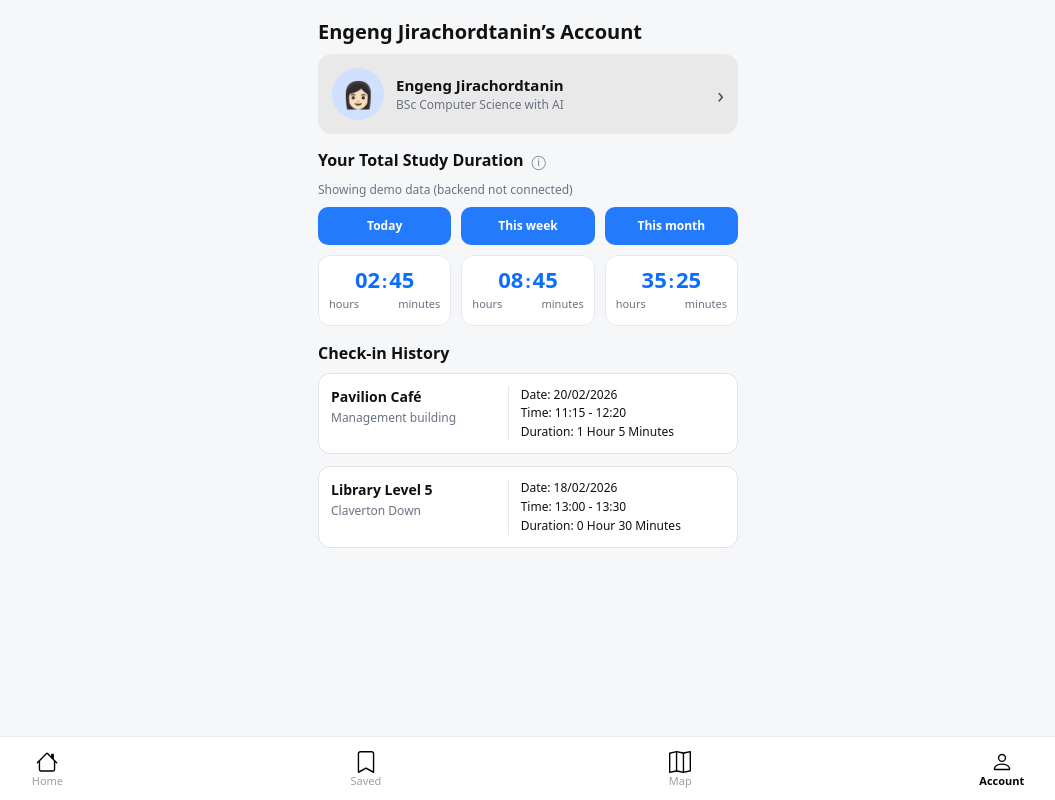
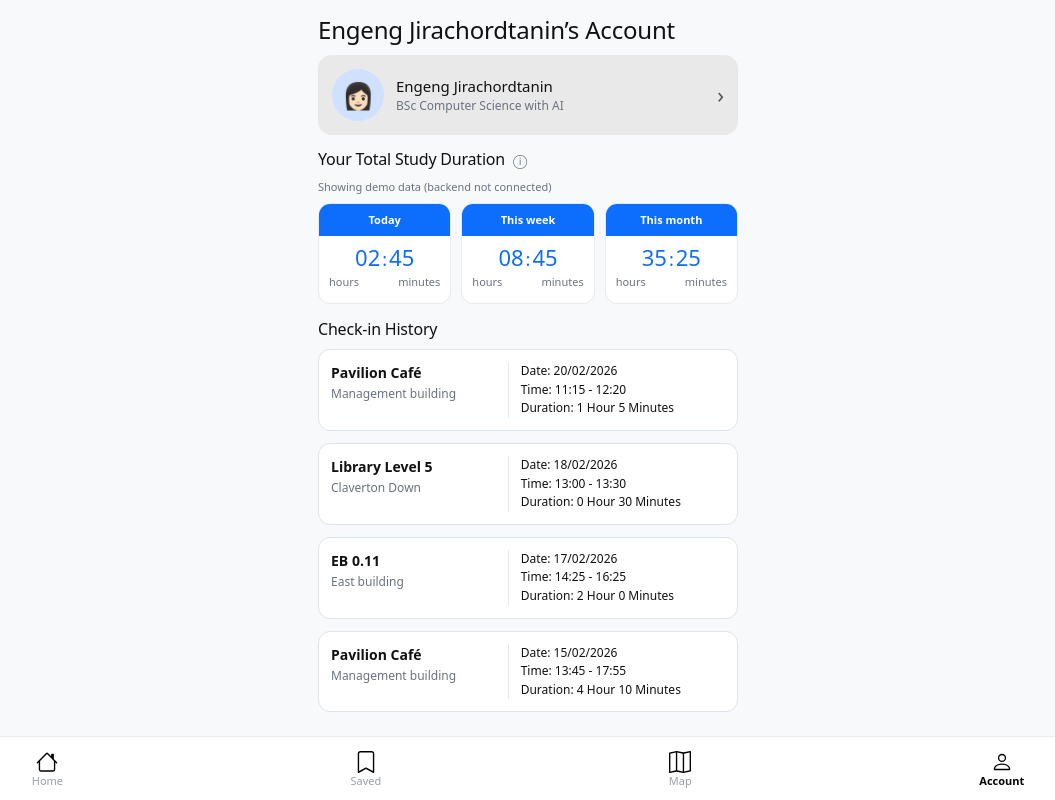
Before and after one commit to maxim-club/SoftwareEngineeringGroupCW, a React (Create React App) app in the folder frontend/: page /profile in a window 1280 px wide. Shown: the whole page, without its empty margins (112-1167 px from the left). Built offline with nearby package versions, Linux system fonts and the light colour scheme; no server answers.

Commit message:
update detail page

```diff
--- a/frontend/src/index.css
+++ b/frontend/src/index.css
@@ -1,3 +1,9 @@
+:root {
+  --text: #111;
+  --muted: #6b7280;
+  --primary: #0d6efd;
+}
+
 body {
   margin: 0;
   font-family: -apple-system, BlinkMacSystemFont, 'Segoe UI', 'Roboto', 'Oxygen',
@@ -6,6 +12,18 @@ body {
   -webkit-font-smoothing: antialiased;
   -moz-osx-font-smoothing: grayscale;
 }
+
+h1, h2, h3, h4, h5, h6 {
+  margin: 0;
+  font-weight: 800;
+  letter-spacing: -0.2px;
+}
+
+p {
+  margin: 0;
+}
+
+
 
 code {
   font-family: source-code-pro, Menlo, Monaco, Consolas, 'Courier New',
--- a/frontend/src/pages/UserProfile.css
+++ b/frontend/src/pages/UserProfile.css
@@ -1,7 +1,7 @@
 .profile-page {
-  background: #f6f7f9;
+  background: #f8f9fa;
   min-height: 100vh;
-  padding: 16px 14px 80px;
+  padding: 14px 14px 80px;
 }
 
 .profile-container {
@@ -10,10 +10,13 @@
 }
 
 .profile-title {
-  font-size: 20px;
-  font-weight: 800;
-  margin: 4px 0 6px;
+  font-size: 24px;
+  margin: 2px 0 10px;
   color: #111;
+
+  white-space: nowrap;
+  overflow: hidden;
+  text-overflow: ellipsis;
 }
 
 /* account card */
@@ -24,7 +27,7 @@
   display: flex;
   align-items: center;
   justify-content: space-between;
-  margin: 10px 0 16px;
+  margin: 0 0 14px;
 }
 
 .account-left {
@@ -55,7 +58,6 @@
 }
 
 .account-name {
-  font-weight: 800;
   font-size: 15px;
   color: #111;
   white-space: nowrap;
@@ -77,17 +79,16 @@
   opacity: 0.7;
 }
 
-/* section header: "Your Total Study Duration ⓘ" */
+/* section header */
 .section-header {
   display: flex;
   align-items: center;
   gap: 8px;
-  margin: 6px 0 10px;
+  margin: 8px 0 10px;
 }
 
 .section-header h2 {
   font-size: 16px;
-  font-weight: 800;
   margin: 0;
   color: #111;
 }
@@ -97,49 +98,42 @@
   color: #6b7280;
 }
 
-/* segmented buttons */
-.segmented {
-  display: grid;
-  grid-template-columns: repeat(3, 1fr);
-  gap: 10px;
-  margin-bottom: 10px;
+/* demo hint should not “crush” spacing */
+.profile-hint {
+  font-size: 11px;
+  color: #6b7280;
+  margin: 0 0 10px;
+  line-height: 1.2;
 }
 
-.profile-hint {
-  font-size: 12px;
-  color: #6b7280;
-  margin-bottom: 8px;
-}
-
-/* static labels row */
-.segmented-static {
-  margin-bottom: 10px;
-}
-
-.seg-pill {
-  border-radius: 10px;
-  padding: 10px 10px;
-  font-weight: 700;
-  font-size: 12px;
-  background: #0d6efd;
-  color: #fff;
-  text-align: center;
-  opacity: 0.9;
-}
-
-/* 3 duration cards row */
+/* duration cards (Isaree style: blue header attached) */
 .duration-grid {
   display: grid;
   grid-template-columns: repeat(3, 1fr);
   gap: 10px;
-  margin-bottom: 18px;
+  margin-bottom: 16px;
 }
 
 .duration-card {
   background: #fff;
   border-radius: 12px;
   border: 1px solid #e7e9ee;
-  padding: 12px 10px;
+  overflow: hidden; /* ✅ makes header attach nicely */
+}
+
+/* blue header bar */
+.duration-header {
+  background: #0d6efd;
+  color: #fff;
+  font-size: 11px;
+  font-weight: 700;
+  text-align: center;
+  padding: 8px 6px;
+}
+
+/* white body area */
+.duration-body {
+  padding: 10px 10px 12px;
 }
 
 .duration-time {
@@ -152,14 +146,12 @@
 
 .duration-num {
   font-size: 22px;
-  font-weight: 900;
   color: #0d6efd;
   line-height: 1;
 }
 
 .duration-colon {
   font-size: 18px;
-  font-weight: 900;
   color: #0d6efd;
   line-height: 1;
 }
@@ -173,9 +165,8 @@
 
 /* history */
 .history-title {
-  margin: 10px 0 10px;
+  margin: 8px 0 10px;
   font-size: 16px;
-  font-weight: 800;
   color: #111;
 }
 
@@ -202,7 +193,7 @@
 }
 
 .place-name {
-  font-weight: 800;
+  font-weight: 600;
   font-size: 14px;
   color: #111;
   margin-bottom: 2px;
@@ -227,12 +218,6 @@
 
 /* small screens */
 @media (max-width: 380px) {
-  .seg-btn {
-    font-size: 11px;
-    padding: 9px 8px;
-  }
-
-  .duration-num {
-    font-size: 20px;
-  }
+  .duration-num { font-size: 20px; }
+  .duration-header { font-size: 10px; }
 }
--- a/frontend/src/pages/UserProfile.jsx
+++ b/frontend/src/pages/UserProfile.jsx
@@ -29,6 +29,22 @@ const profileMock = {
       timeRange: "13:00 - 13:30",
       durationText: "0 Hour 30 Minutes",
     },
+    {
+      id: 3,
+      placeName: "EB 0.11",
+      placeSub: "East building",
+      date: "17/02/2026",
+      timeRange: "14:25 - 16:25",
+      durationText: "2 Hour 0 Minutes",
+    },
+    {
+      id: 4,
+      placeName: "Pavilion Café",
+      placeSub: "Management building",
+      date: "15/02/2026",
+      timeRange: "13:45 - 17:55",
+      durationText: "4 Hour 10 Minutes",
+    },
   ],
 };
 
@@ -40,7 +56,7 @@ function isValidProfile(data) {
   return data && data.user && data.totals && data.totals.today && Array.isArray(data.checkins);
 }
 
-export default function Profile() {
+export default function UserProfile() {
   const [profile, setProfile] = useState(profileMock);
   const [usingMock, setUsingMock] = useState(true);
 
@@ -64,13 +80,18 @@ export default function Profile() {
   return (
     <div className="profile-page">
       <div className="profile-container">
+        {/* Title (ellipsized by CSS if long) */}
         <h1 className="profile-title">{profile.user.name}’s Account</h1>
 
         {/* Account card */}
         <div className="account-card">
           <div className="account-left">
             <div className="avatar-circle">
+              {profile.user.avatarUrl ? (
+                <img className="avatar-img" src={profile.user.avatarUrl} alt="avatar" />
+              ) : (
                 <span className="avatar-emoji">👩🏻</span>
+              )}
             </div>
 
             <div className="account-meta">
@@ -90,16 +111,11 @@ export default function Profile() {
 
         {usingMock && <div className="profile-hint">Showing demo data (backend not connected)</div>}
 
-        {/* Labels row  */}
-        <div className="segmented segmented-static">
-          <div className="seg-pill">Today</div>
-          <div className="seg-pill">This week</div>
-          <div className="seg-pill">This month</div>
-        </div>
-
-        {/* 3 duration cards */}
+        {/* Duration cards (with attached blue headers, like your Isaree design) */}
         <div className="duration-grid">
           <div className="duration-card">
+            <div className="duration-header">Today</div>
+            <div className="duration-body">
               <div className="duration-time">
                 <span className="duration-num">{pad2(profile.totals.today.hours)}</span>
                 <span className="duration-colon">:</span>
@@ -110,8 +126,11 @@ export default function Profile() {
                 <span>minutes</span>
               </div>
             </div>
+          </div>
 
           <div className="duration-card">
+            <div className="duration-header">This week</div>
+            <div className="duration-body">
               <div className="duration-time">
                 <span className="duration-num">{pad2(profile.totals.week.hours)}</span>
                 <span className="duration-colon">:</span>
@@ -122,8 +141,11 @@ export default function Profile() {
                 <span>minutes</span>
               </div>
             </div>
+          </div>
 
           <div className="duration-card">
+            <div className="duration-header">This month</div>
+            <div className="duration-body">
               <div className="duration-time">
                 <span className="duration-num">{pad2(profile.totals.month.hours)}</span>
                 <span className="duration-colon">:</span>
@@ -135,8 +157,9 @@ export default function Profile() {
               </div>
             </div>
           </div>
+        </div>
 
-        {/* Check-ins */}
+        {/* Check-in history */}
         <h2 className="history-title">Check-in History</h2>
 
         <div className="history-list">
```
Lines whose indentation alone changed are shown as unchanged.
